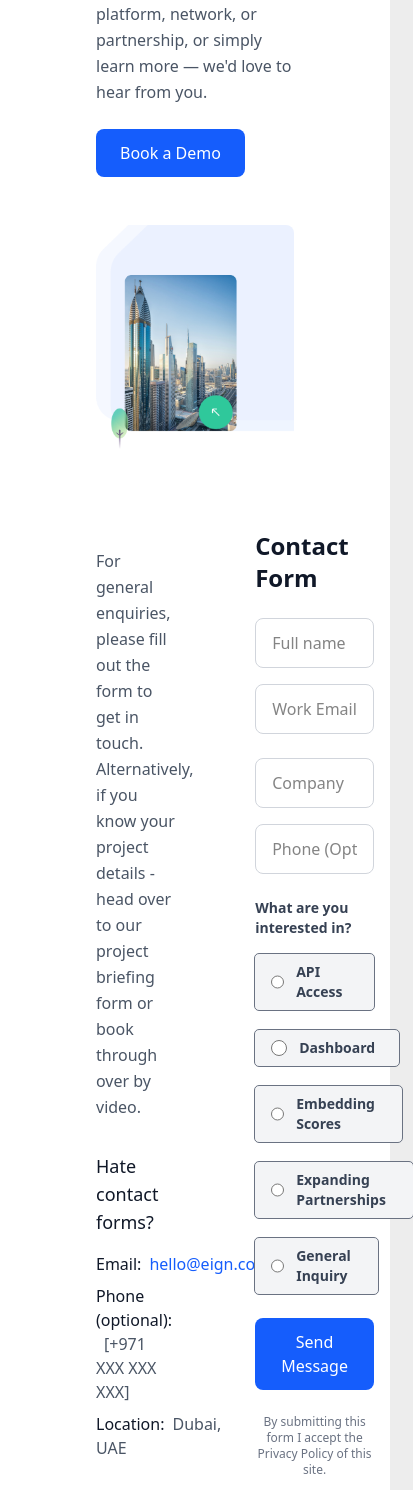
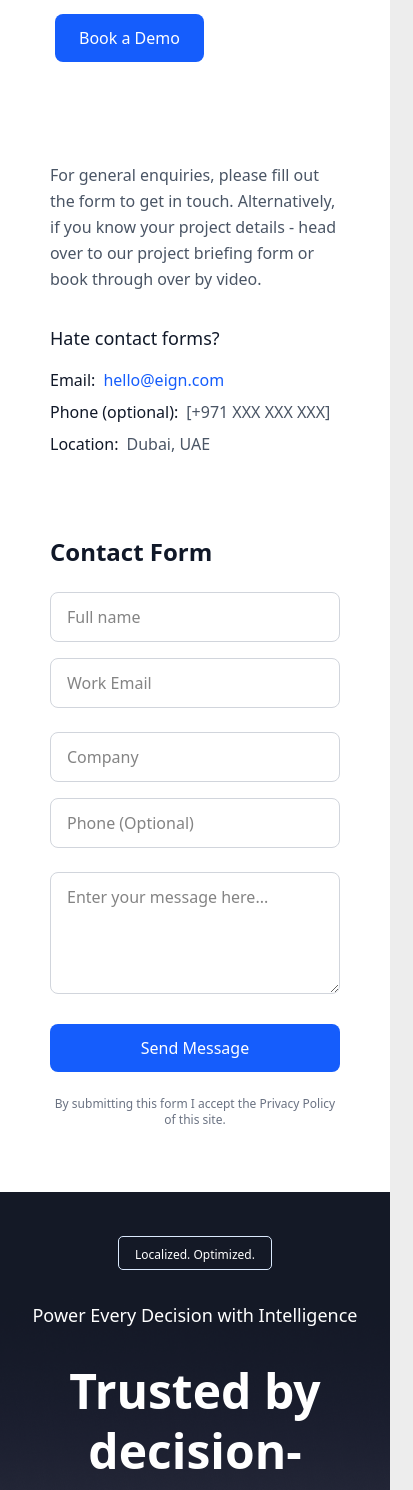
Before and after one commit to keyup-lo/eign-frontend, a Next.js app: page /contact in a window 390 px wide. Shown: the part 467-1957 px from the top of the page, 413 px wide, since content can reach past the window. Built offline with nearby package versions, Linux system fonts and the light colour scheme.

Commit message:
fixed the contact page for mobile

```diff
--- a/src/components/Contact/ContactFormSection.tsx
+++ b/src/components/Contact/ContactFormSection.tsx
@@ -1,15 +1,17 @@
 "use client"
 
 import { useState } from 'react'
+import '../../styles/contact/form-section.css';
+
 
 export default function ContactFormSection() {
   return (
     <div className="bg-white py-16 px-4 sm:px-6 lg:px-8">
-      <div className="max-w-7xl mx-20">
-        <div className="flex jusitfy-center items-center gap-20">
+      <div className="holder max-w-7xl mx-20">
+        <div className="contact_section flex jusitfy-center items-center gap-20">
 
           {/* Left Side - Contact Information */}
-          <div className="space-y-8 w-[40%]">
+          <div className="contact_info space-y-8 w-[40%]">
             <div>
               <p className="text-gray-600 leading-relaxed">
                 For general enquiries, please fill out the form to get in touch. Alternatively, if you know your project details - head over to our project briefing form or book through over by video.
@@ -39,7 +41,7 @@ export default function ContactFormSection() {
           </div>
 
           {/* Right Side - Contact Form */}
-          <div className="w-[60%]">
+          <div className="contact_form w-[60%]">
             <h2 className="text-2xl font-bold text-gray-900 mb-6">Contact Form</h2>
 
             <div className="space-y-6">
@@ -93,29 +95,13 @@ export default function ContactFormSection() {
 
               {/* What are you interested in? */}
               <div>
-                <label className="block text-sm font-semibold text-gray-700 mb-4">
-                  What are you interested in?
-                </label>
-
-                <div className="flex items-center flex-wrap gap-5">
-                  {[
-                    'API Access',
-                    'Dashboard',
-                    'Embedding Scores',
-                    'Expanding Partnerships',
-                    'General Inquiry'
-                  ].map((option) => (
-                    <div key={option} className='px-4 pr-6 py-2 bg-gray-100 outline outline-gray-500 rounded'>
-                      <label className="flex items-center space-x-3 cursor-pointer">
-                        <input
-                          type="radio"
-                          className="w-4 h-4 text-blue-600 border-gray-300 rounded focus:ring-blue-500"
-                        />
-                        <span className="text-gray-700 text-sm font-semibold">{option}</span>
-                      </label>
-                    </div>
-                  ))}
-                </div>
+              <textarea
+                  id="message"
+                  name="message"
+                  placeholder="Enter your message here..."
+                  rows={4}
+                  className={`w-full px-4 py-3 border border-gray-300 rounded-lg focus:outline-none focus:ring-2 focus:ring-blue-500 focus:border-blue-500 resize-y transition-colors`}
+                />
               </div>
 
               {/* Submit Button */}
--- a/src/components/Contact/ContactHeroSection.tsx
+++ b/src/components/Contact/ContactHeroSection.tsx
@@ -1,8 +1,9 @@
 import Image from 'next/image'
+import '../../styles/contact/hero-section.css';
 
 export default function ContactHeroSection() {
     return (
-      <div className="py-4 px-4 sm:px-6 lg:px-8 mx-20">
+      <div className="hero_holder py-4 px-4 sm:px-6 lg:px-8 mx-20">
         <div className="max-w-7xl mx-auto">
           <div className="grid grid-cols-1 lg:grid-cols-2 gap-12 items-center">
 
@@ -35,7 +36,7 @@ export default function ContactHeroSection() {
               alt="Company Logo"
               width={500}
               height={100}
-              className="cursor-pointer rounded-lg"
+              className="side_img cursor-pointer rounded-lg"
             />
           </div>
         </div>
--- /dev/null
+++ b/src/styles/contact/form-section.css
@@ -0,0 +1,17 @@
+@media (max-width: 768px){
+    .contact_section{
+        flex-direction: column;
+    }
+
+    .holder{
+        margin: 0 5%;
+    }
+
+    .contact_info{
+        width: 90%;
+    }
+
+    .contact_form{
+        width: 90%;
+    }
+}
--- /dev/null
+++ b/src/styles/contact/hero-section.css
@@ -0,0 +1,9 @@
+@media (max-width: 768px){
+    .hero_holder{
+        margin: 5% 10%;
+    }
+
+    .side_img{
+        display: none;
+    }
+}
```
